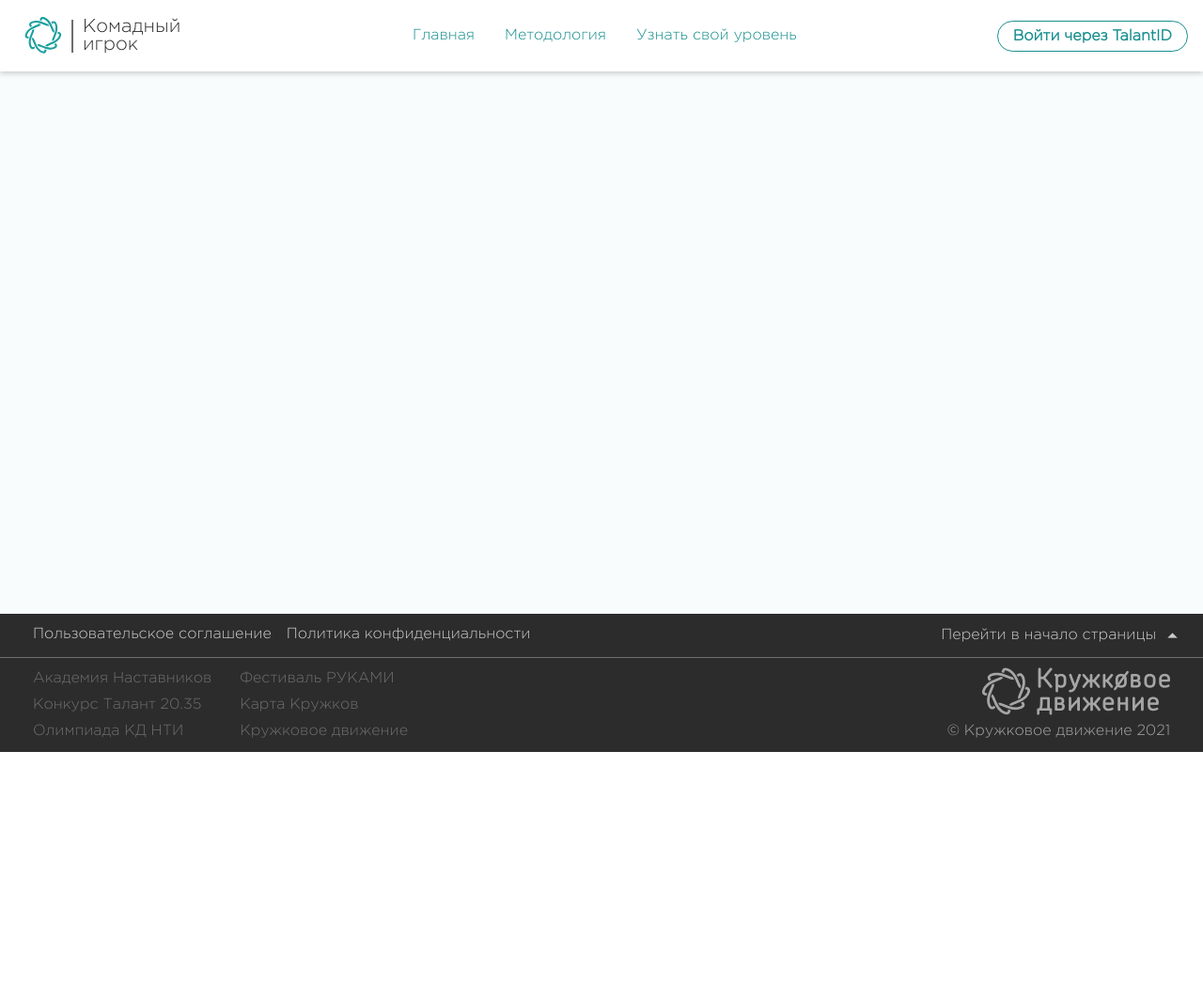
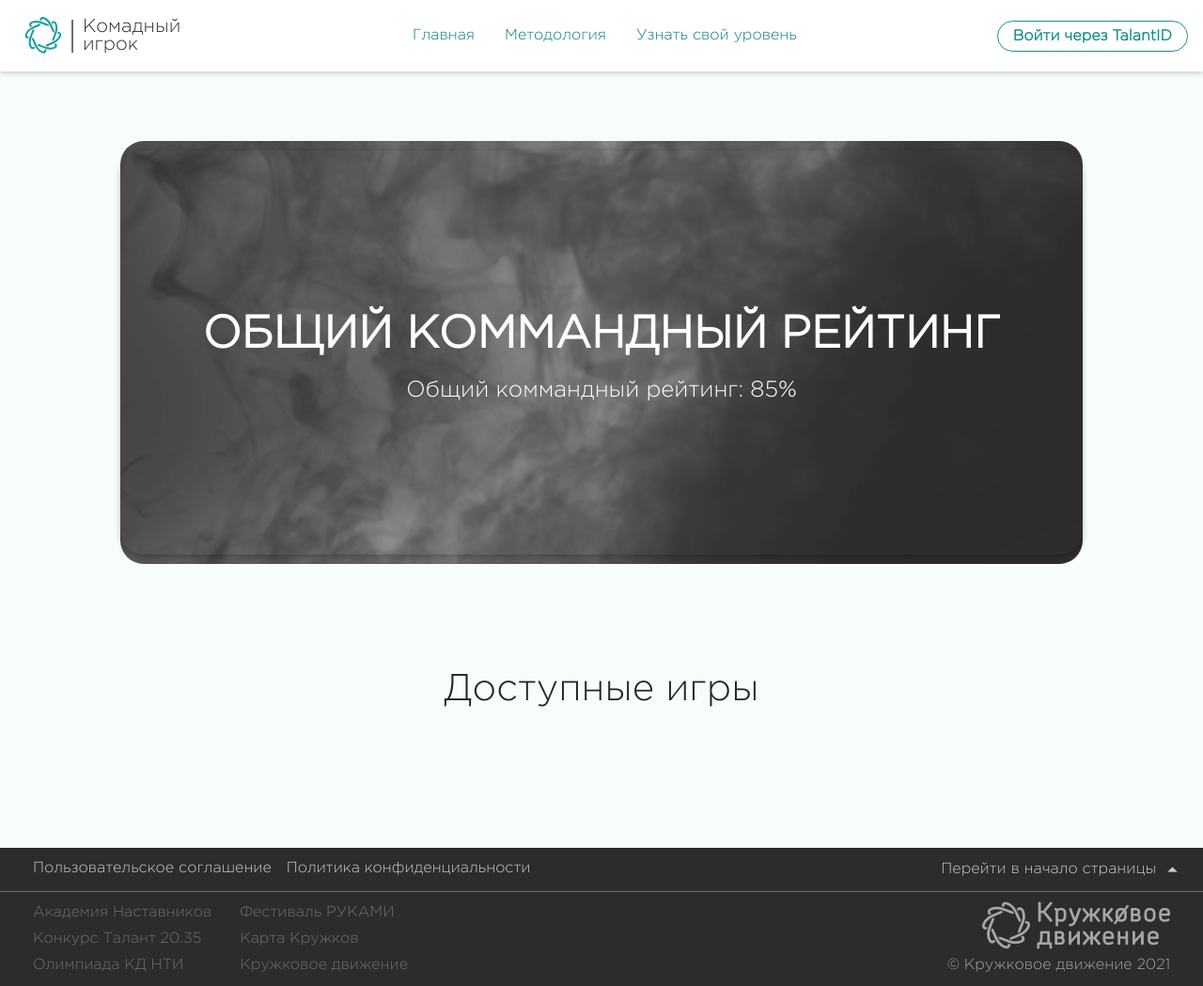
Before and after one commit to kerniee/kruzhok-games-front, a Flask app: page /check-level in a window 1280 px wide. Shown: the whole page at 94% size. Before the commit the page ends 800 px from the top, so only its background shows below. Run offline with Flask 2, Linux system fonts and the light colour scheme; some libraries are stand-ins or nearby versions.

Commit message:
check_level basic

```diff
--- a/app/static/css/game.css
+++ b/app/static/css/game.css
@@ -16,7 +16,7 @@
 }
 
 .bg-img {
-    width: 1405px!important;
+    width: calc(80vw)!important;
     margin: -10px;
     object-fit: cover;
     border-radius: 25px;
--- a/app/templates/check_level.html
+++ b/app/templates/check_level.html
@@ -3,6 +3,7 @@
 {% block head %}{{ super() }}{% endblock %}
 {% block title %}{{ super() }}{% endblock %}
 {% block css %}
+    <link rel="stylesheet" href="{{ url_for('static', filename='css/game.css') }}"/>
     <link rel="stylesheet" href="{{ url_for('static', filename='css/check_level.css') }}"/>
 {% endblock %}
 
@@ -11,7 +12,26 @@
 {% endblock %}
 
 {% block content %}
-    <div class="block"></div>
-    {% block games_slider %}
-    {% endblock %}
+    <div class="game-all">
+        <div class="bg-div d-flex bg-div flex-column align-items-center justify-content-center position-relative">
+            <img class="bg-img" alt="background" src="{{ url_for('static', filename='images/csgo/bg.png') }}">
+{#            <div class="bg-img"></div>#}
+            <div style="position:absolute;" id="start_analysis"
+                 class="d-flex align-items-center justify-content-center d-flex flex-column">
+                <div class="row align-items-center p-3">
+
+                    {#                    <img alt="{{ game.name }}" src="{{ url_for('static', filename=game.images_path + "/icon.svg") }}"#}
+                    {#                         class="game-icon">#}
+                    {#            <object#}
+                    {#                    class="game-icon"#}
+                    {#                    type="image/svg+xml"#}
+                    {#                    data={{ url_for('static', filename=game.images_path + '/icon.svg') }}>#}
+                    {#            </object>#}
+                    <h1 class="px-3">Общий коммандный рейтинг</h1>
+
+                </div>
+                <h4>Общий коммандный рейтинг: 85%</h4>
+            </div>
+        </div>
+    </div>
 {% endblock %}
```
Also changed, not shown: app/templates/base_with_games_slider.html (deleted, +0 -10 lines).
